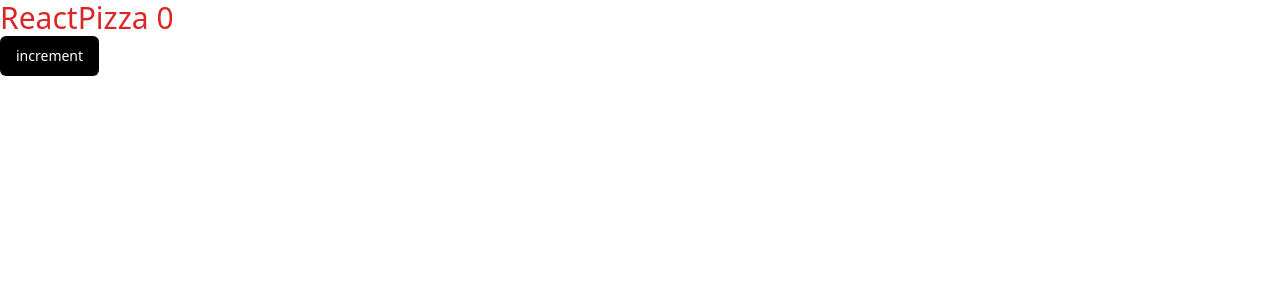
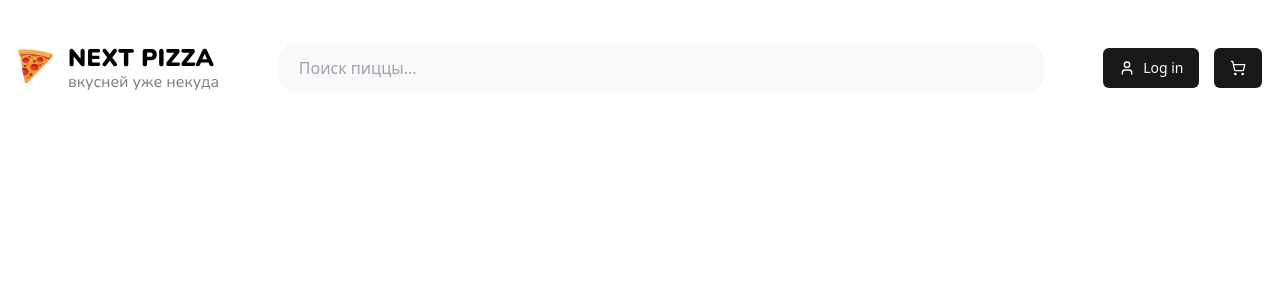
Before and after one commit to Almas-ue/ReactPizza, a React (Vite) app: page / in a window 1280 px wide. Shown: the top 300 px of the page. Built offline with nearby package versions, Linux system fonts and the light colour scheme.

Commit message:
basic header

```diff
--- a/package.json
+++ b/package.json
@@ -30,6 +30,7 @@
     "globals": "^15.14.0",
     "lucide-react": "^0.474.0",
     "normalize.css": "^8.0.1",
+    "postcss": "^8",
     "sass": "^1.83.4",
     "tailwind-merge": "^2.6.0",
     "tailwindcss": "^3.4.1",
--- /dev/null
+++ b/postcss.config.mjs
@@ -0,0 +1,8 @@
+/** @type {import('postcss-load-config').Config} */
+const config = {
+    plugins: {
+      tailwindcss: {},
+    },
+  };
+
+  export default config;
--- a/src/App.tsx
+++ b/src/App.tsx
@@ -1,14 +1,11 @@
-import { useState } from 'react'
-import { Button } from './components/ui/button'
+import Header from './widgets/Header/Header'
 
-function App() {
-  const [count, setCount] = useState(0)
+const App = () => {
 
   return (
     <>
-      <h1 className="text-red-600 text-3xl">ReactPizza {count}</h1>
-      <p className='te'></p>
-      <Button className='bg-black text-white cursor-pointer' onClick={() => setCount(count + 1)}>increment</Button>
+    <div className=""></div>
+      <Header />
     </>
   )
 }
--- /dev/null
+++ b/src/components/ui/container.tsx
@@ -0,0 +1,15 @@
+import { Children, ReactElement } from "react"
+
+type Props = {
+    children: JSX.Element,
+}
+
+const Container: React.FC<Props> = ({ children }) => {
+    return (
+        <div className="container max-w-[1245px] mx-auto">
+            {children}
+        </div>
+    )
+}
+
+export default Container
--- /dev/null
+++ b/src/widgets/Header/Header.tsx
@@ -0,0 +1,38 @@
+import { Button } from "@/components/ui/button";
+import Container from "@/components/ui/container";
+import { ShoppingCart, User } from 'lucide-react';
+
+import styles from "./style.module.scss";
+import logo from "./images/logo.svg";
+
+const Header = () => {
+  return (
+    <header>
+      <Container>
+        <div className="headerInner flex justify-between py-[42px] items-center">
+          <div className="logo">
+            <a href="/">
+              <img src={logo} alt="logo" />
+            </a>
+          </div>
+          <div className="inputSearch">
+            <input
+              className={
+                styles.inputSearch + " w-[765px] py-3 pl-5 rounded-[15px]"
+              }
+              type="search"
+              id="search"
+              placeholder="Поиск пиццы..."
+            />
+          </div>
+          <div className="entitles flex items-center gap-[15px]">
+            <Button className=""><User /> Log in</Button>
+            <Button><ShoppingCart /></Button>
+          </div>
+        </div>
+      </Container>
+    </header>
+  );
+};
+
+export default Header;
--- /dev/null
+++ b/src/widgets/Header/style.module.scss
@@ -0,0 +1,9 @@
+.inputSearch {
+  background-color: #f9f9f9;
+  outline: none;
+
+  &::-webkit-search-cancel-button {
+    -webkit-appearance: none;
+    appearance: none;
+  }
+}
```
Also changed, not shown: src/widgets/Header/images/logo.svg (added), 1 other file (tests, documents, lock files or other folders).
